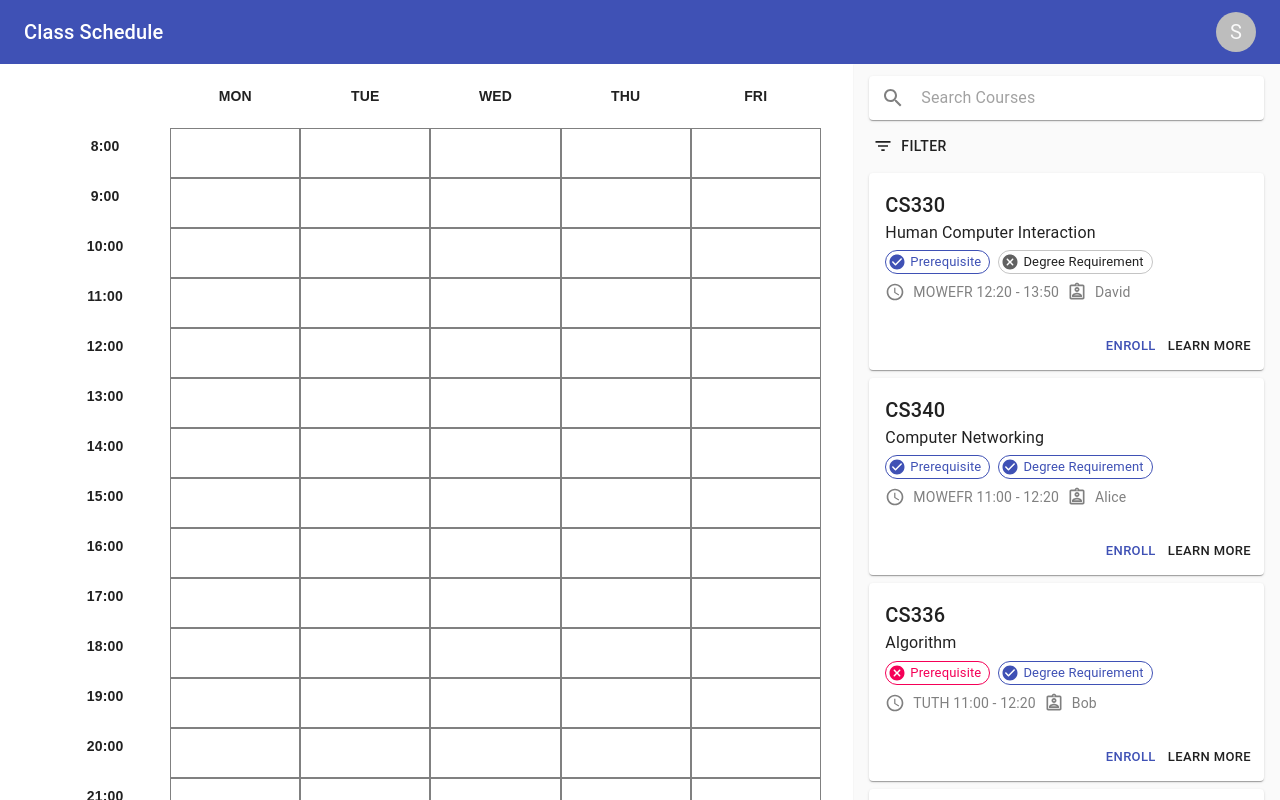
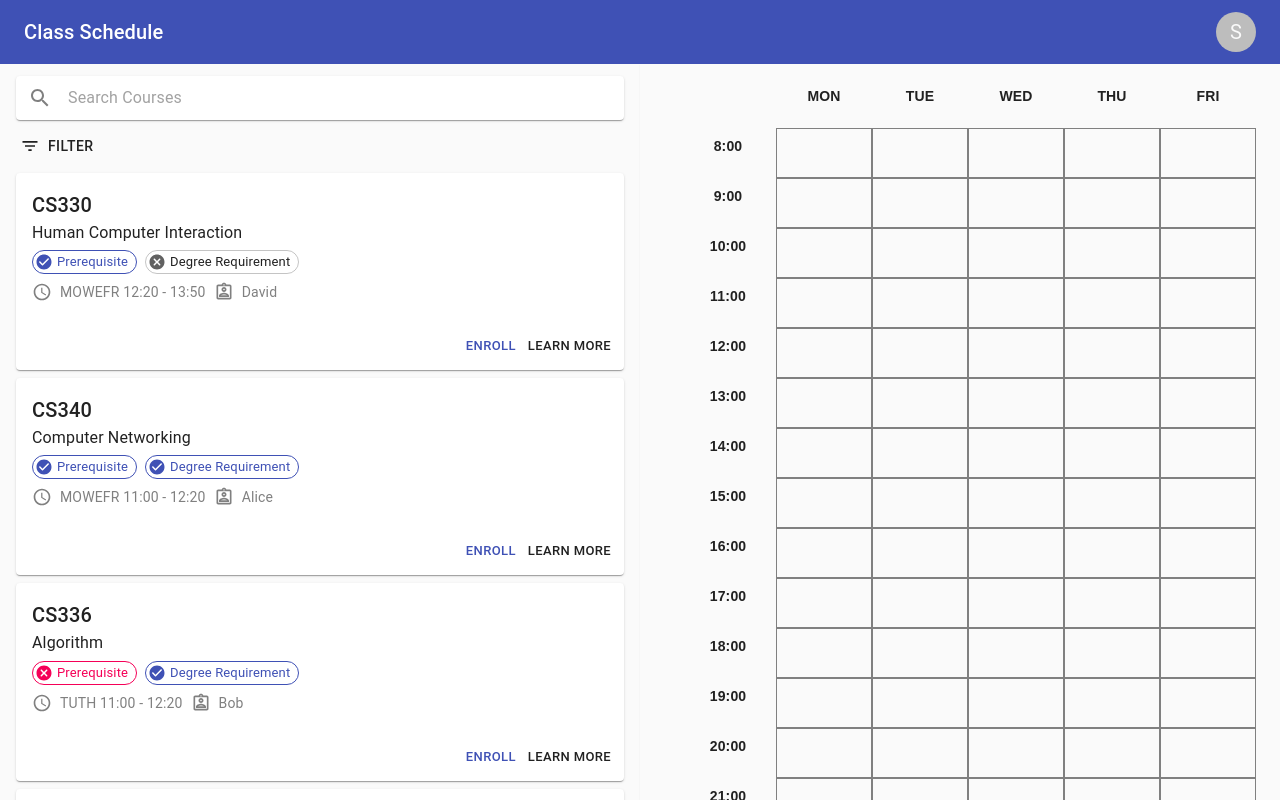
Before and after one commit to EECS-330-Schedule/Better-Than-Caesar, a React (Create React App) app: page / in a window 1280 px wide. Shown: the top 800 px of the page. Built offline with nearby package versions, Linux system fonts and the light colour scheme.

Commit message:
add calender

```diff
--- /dev/null
+++ b/public/credentials.json
@@ -0,0 +1 @@
+{"installed":{"client_id":"578717787815-7au702bf2qukaoifuriuh1r6sbk7amo6.apps.googleusercontent.com","project_id":"quickstart-1582730025486","auth_uri":"https://accounts.google.com/o/oauth2/auth","token_uri":"https://oauth2.googleapis.com/token","auth_provider_x509_cert_url":"https://www.googleapis.com/oauth2/v1/certs","client_secret":"WY6qjzZBGzj5cjmUfve7r66F","redirect_uris":["urn:ietf:wg:oauth:2.0:oob","http://localhost"]}}
--- a/src/App.js
+++ b/src/App.js
@@ -21,11 +21,11 @@ function App() {
     <Container disableGutters>
       <TopAppBar />
       <Grid className="content" container justify="center">
-        <Grid item container md={8} xs={12}>
+        <Grid item md={6} xs={12}>
+         <CourseList courseList={courseList}/>
+        </Grid>
+        <Grid item container md={6} xs={0}>
           <Calendar />
-        </Grid>
-        <Grid item md={4} xs={6}>
-         <CourseList courseList={courseList}/>
         </Grid>
       </Grid>
     </Container>
--- a/src/css/Calendar.css
+++ b/src/css/Calendar.css
@@ -1,7 +1,5 @@
 .calendar{
   width:100%;
-
-  background:#fff;
   box-shadow:0px 1px 1px rgba(0,0,0,0.1);
 }
 .body-list ul{
@@ -23,7 +21,3 @@
 .cell{
   border: solid 1px grey;
 }
-
-.cell:hover{
-  background: tomato;
-}
```
Also changed, not shown: src/components/Calendar.js (+13 -29 lines).
